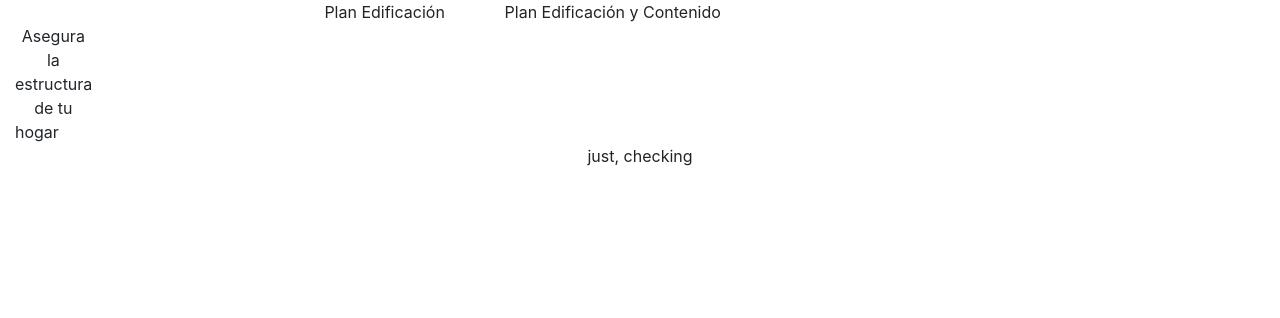
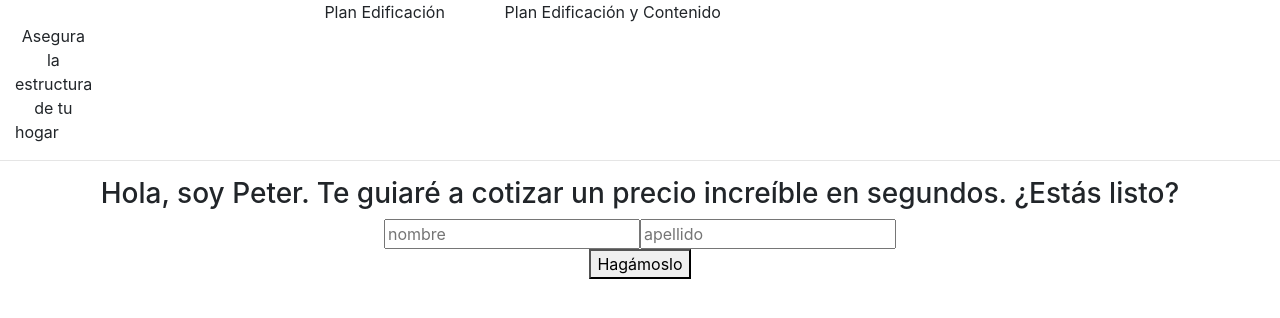
Before and after one commit to JanetGM/hackaton-interna-rimac, a React (Create React App) app: page / in a window 1280 px wide. Shown: the top 318 px of the page. Built offline with nearby package versions, Linux system fonts and the light colour scheme.

Commit message:
estructura inicial del compomente Questions

```diff
--- a/src/components/Questions.js
+++ b/src/components/Questions.js
@@ -2,7 +2,20 @@ import React from 'react'
 
 const Questions = () => {
     return (
-        <label>just, checking</label>
+        <section>
+            <hr></hr>
+            <div>
+                <h3>Hola, soy Peter. Te guiaré a cotizar un precio increíble en segundos.
+                    ¿Estás listo?</h3>
+                <input type="text" placeholder="nombre"></input>
+                <input type="text" placeholder="apellido"></input>
+            </div>
+            <div>
+                <button>Hagámoslo</button>
+            </div>
+
+
+        </section>
 
     );
 }
```
